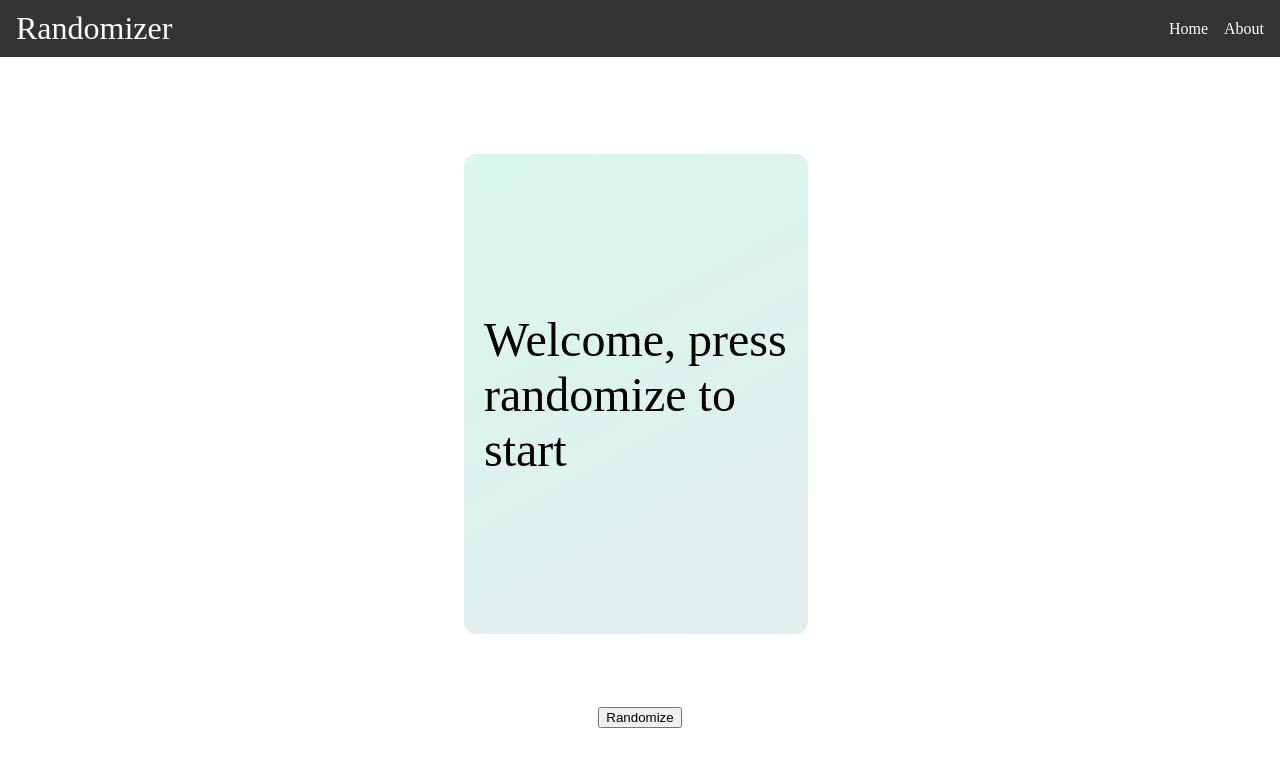
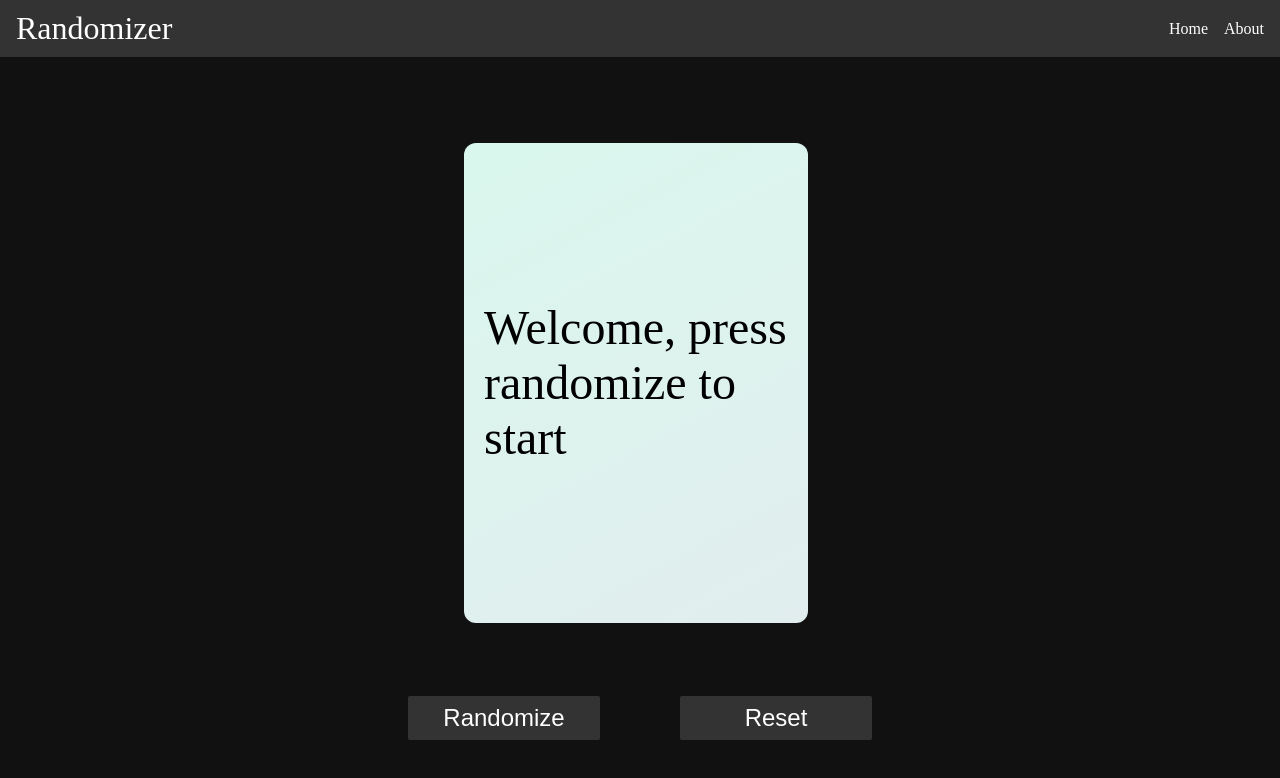
Before and after one commit to zammyk/local-randomizer, a Vue app: page / in a window 1280 px wide. Shown: the top 778 px of the page. Built offline with nearby package versions, Linux system fonts and the light colour scheme.

Commit message:
Add colors to background and buttons

```diff
--- a/src/App.vue
+++ b/src/App.vue
@@ -23,6 +23,7 @@ html,
 body {
   height: 100%;
   margin: 0;
+  background-color: #111;
 }
 .main-window {
   height: 100vh;
--- a/src/components/Game.vue
+++ b/src/components/Game.vue
@@ -3,7 +3,10 @@
     <div class="card-container" ref="cardContainer">
         <Card v-for="card in cards" :key="card.id" :content="card.content"></Card>
     </div>
-    <button @click="switchToRandomCard">Randomize</button>
+    <div class="buttons">
+      <button @click="switchToRandomCard">Randomize</button>
+      <button>Reset</button>
+    </div>
 </div>
 </template>
 
@@ -84,5 +87,19 @@ align-items: center;
 justify-content: center;
 gap: 3rem;
 flex: 1;
+background-color: #111;
+}
+.buttons {
+  display: flex;
+  gap: 5rem;
+}
+button {
+  font-size: 1.5rem;
+  padding: 0.5rem 0;
+  width: 12rem;
+  border: none;
+  color: white;
+  background-color: #333;
+  border-radius: 2px;
 }
 </style>
```
